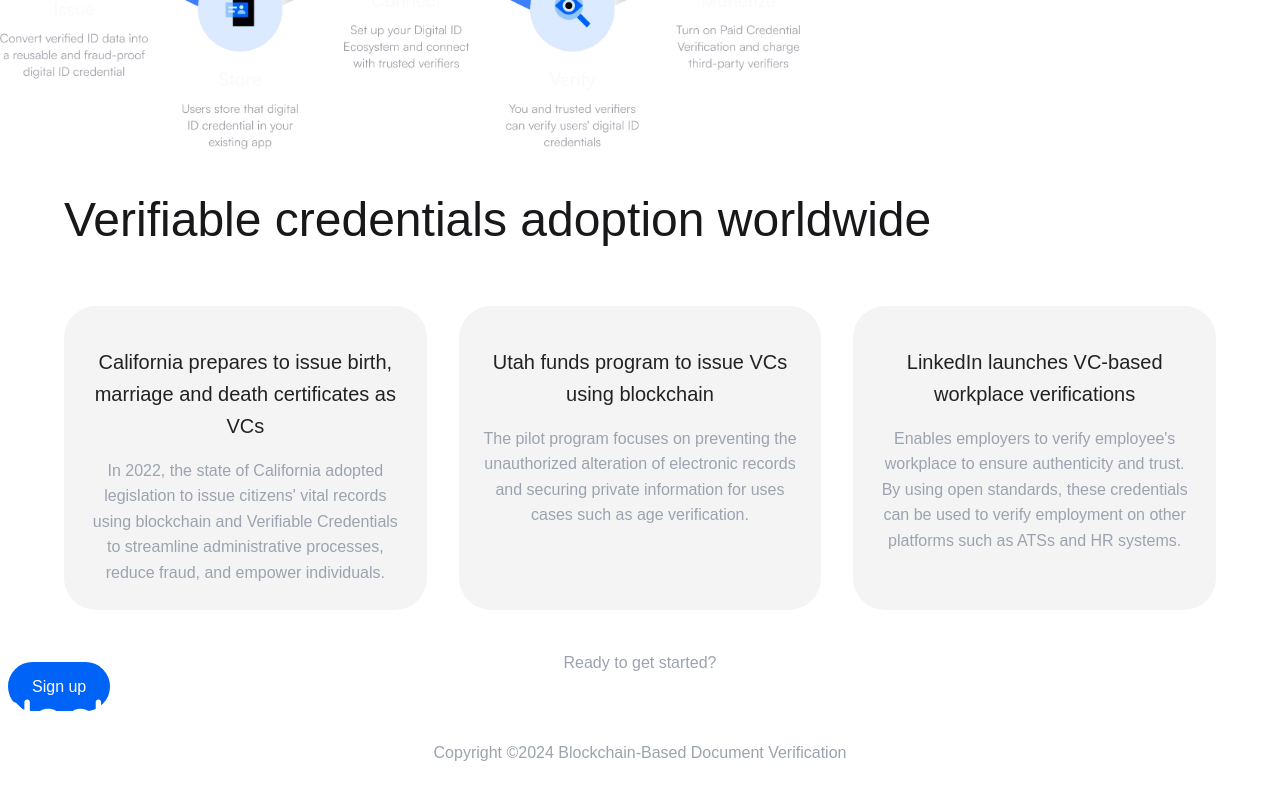
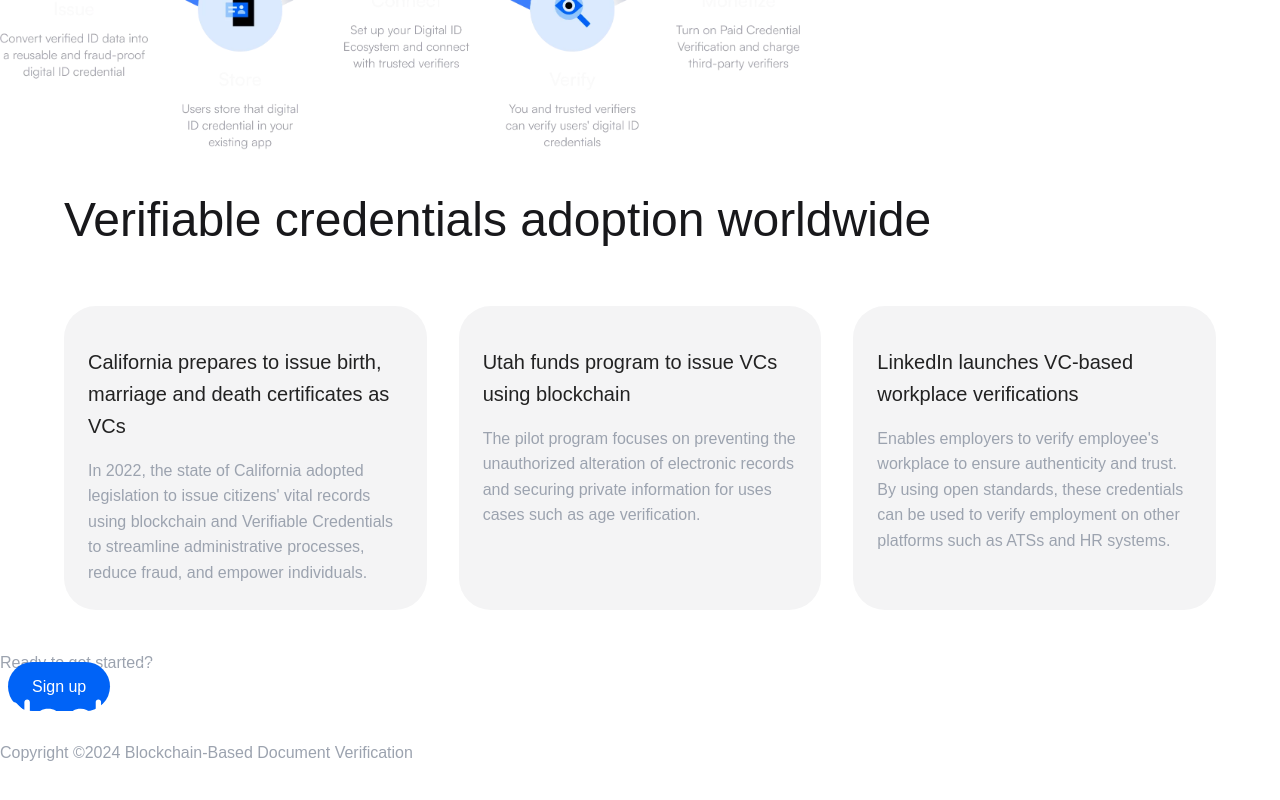
Before and after one commit to Mkn0021/DockChain, a Next.js app: page / in a window 1280 px wide. Shown: the part 2336-3136 px from the top of the page. Built offline with nearby package versions, Linux system fonts and the light colour scheme.

Commit message:
refactor: remove text-center for consistent left-aligned text layout

```diff
--- a/app/globals.css
+++ b/app/globals.css
@@ -50,15 +50,15 @@
   }
 
   h4 {
-    @apply p-0 text-center text-text-feature dark:text-text-darkFeature text-lg md:text-xl my-4;
+    @apply p-0 text-text-feature dark:text-text-darkFeature text-lg md:text-xl my-4;
   }
 
   h5 {
-    @apply m-0 p-0 text-center text-text-muted dark:text-text-darkMuted whitespace-break-spaces text-base md:text-lg mb-lg;
+    @apply m-0 p-0 text-text-muted dark:text-text-darkMuted whitespace-break-spaces text-base md:text-lg mb-lg;
   }
 
   p {
-    @apply m-0 p-0 text-center text-text-muted dark:text-text-darkMuted text-base;
+    @apply m-0 p-0 text-text-muted dark:text-text-darkMuted text-base;
   }
 
   a {
```
